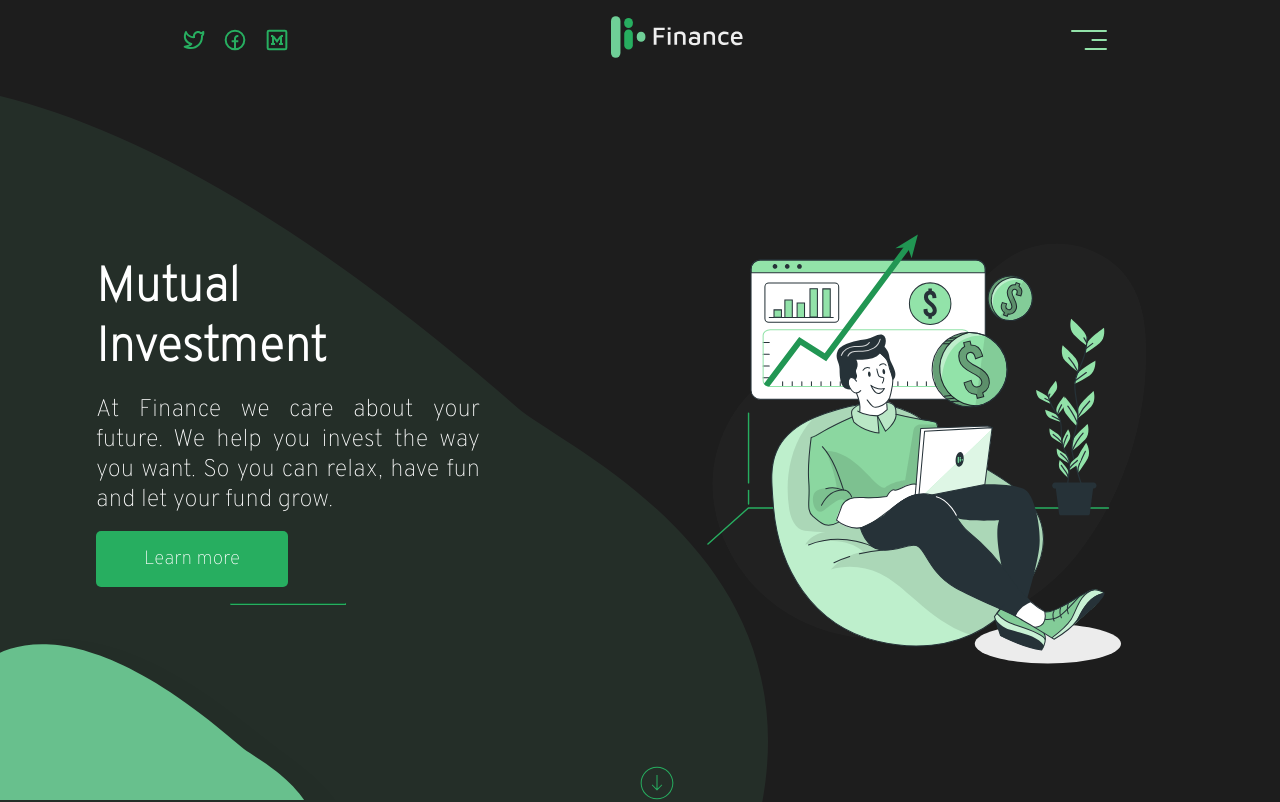
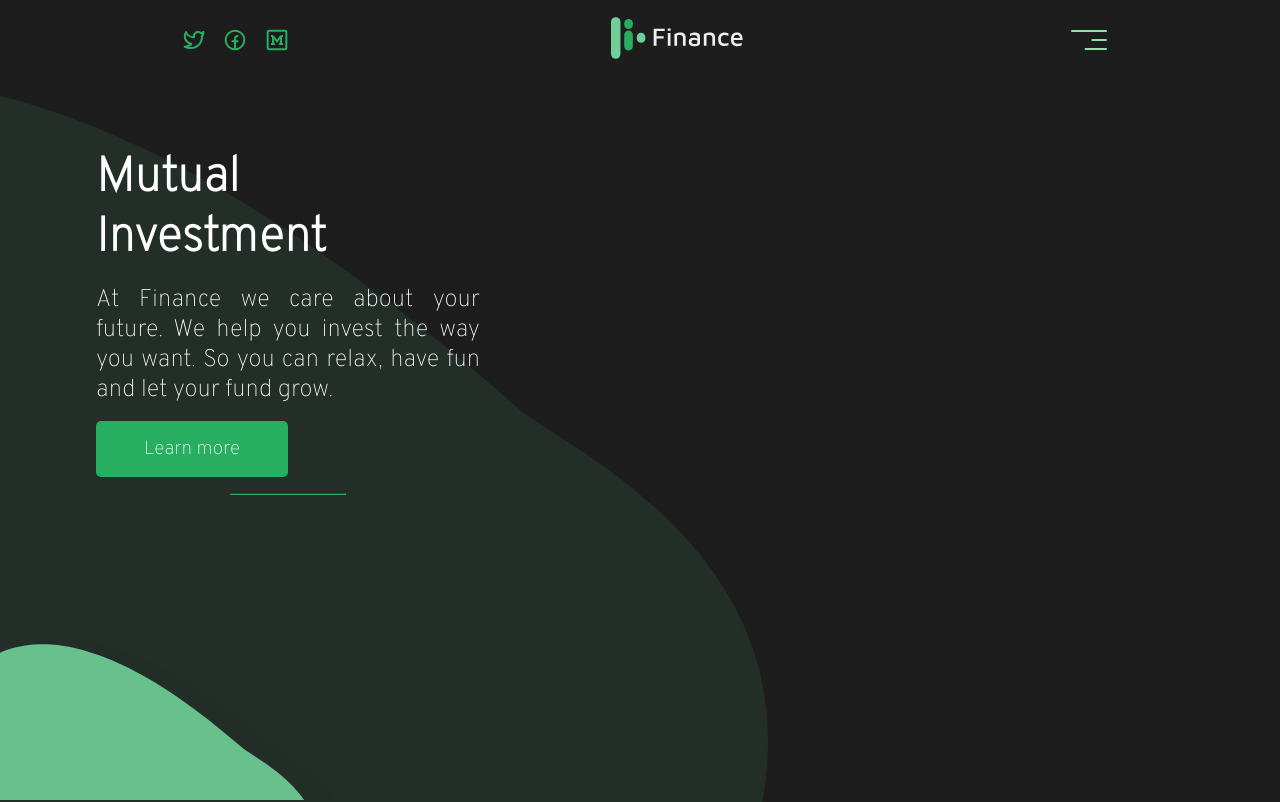
Before and after one commit to matheustkaczyk/finance-landingpage, a React app: page / in a window 1280 px wide. Shown: the top 802 px of the page. Built offline with nearby package versions, Linux system fonts and the light colour scheme; the HTML template or start-up script is replaced by a standard one.

Commit message:
fix: media query telas pequenas

```diff
--- a/src/App.scss
+++ b/src/App.scss
@@ -265,7 +265,7 @@ header {
   }
 }
 
-@media only screen and (max-width: 290px) {
+@media only screen and (max-width: 400px) {
   header {
     width: 100vw;
     height: fit-content;
@@ -298,5 +298,25 @@ header {
     .hero-arrow-icon {
       display: none;
     }
+
+    .hero-image {
+      display: none;
+    }
   }
 }
+
+@media only screen and (min-width: 401px) {
+  .hero {
+    height: fit-content;
+    font-size: .8em;
+
+    .hero-content {
+      width: 100%;
+      margin-bottom: unset;
+    }
+
+    .hero-arrow-icon {
+      display: none;
+    }
+  }
+}
```
